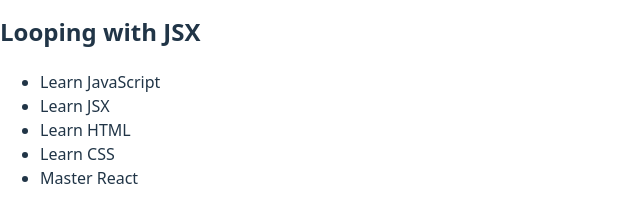
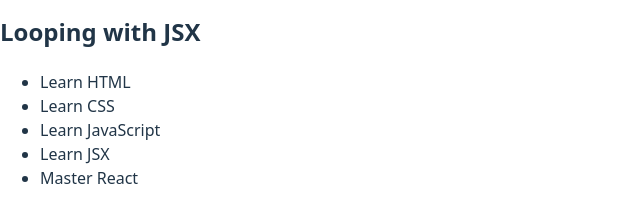
Before and after one commit to SylviaRemington/first-react-app, a React (Vite) app: page / in a window 1280 px wide. Shown: the part 433-649 px from the top of the page, without its empty margins (0-640 px from the left). Built offline with nearby package versions, Linux system fonts and the light colour scheme.

Commit message:
put array list in different order

```diff
--- a/src/App.jsx
+++ b/src/App.jsx
@@ -51,10 +51,10 @@ const App = () => {
 
   // add the todos array below the existing todo object.
   const todos = [
+    {text: 'Learn HTML', done: true},
+    {text: 'Learn CSS', done: true},
     {text: 'Learn JavaScript', done: true},
     {text: 'Learn JSX', done: false},
-    {text: 'Learn HTML', done: true},
-    {text: 'Learn CSS', done: true},
     {text: 'Master React', done: false},
   ];
 
```
